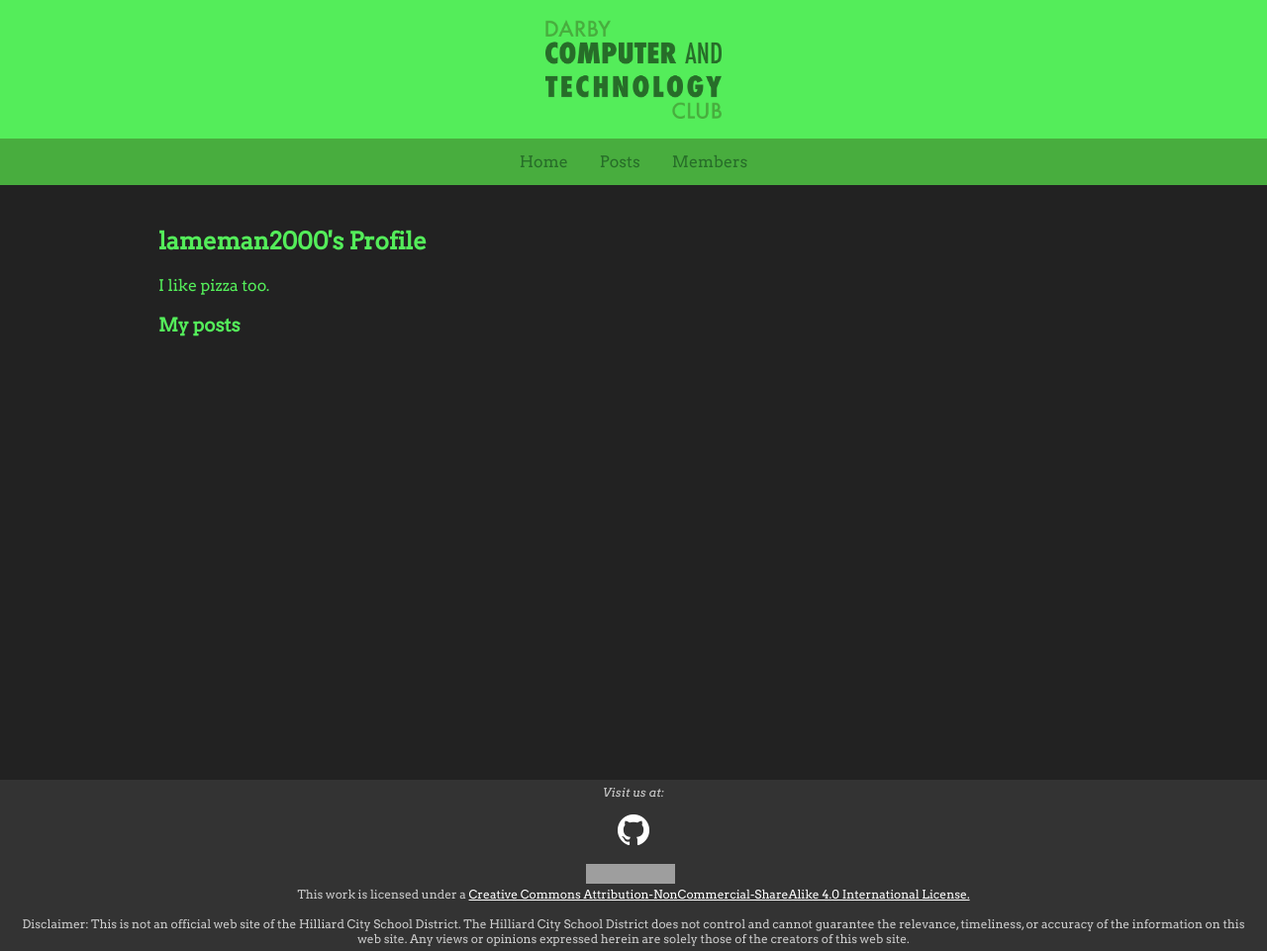
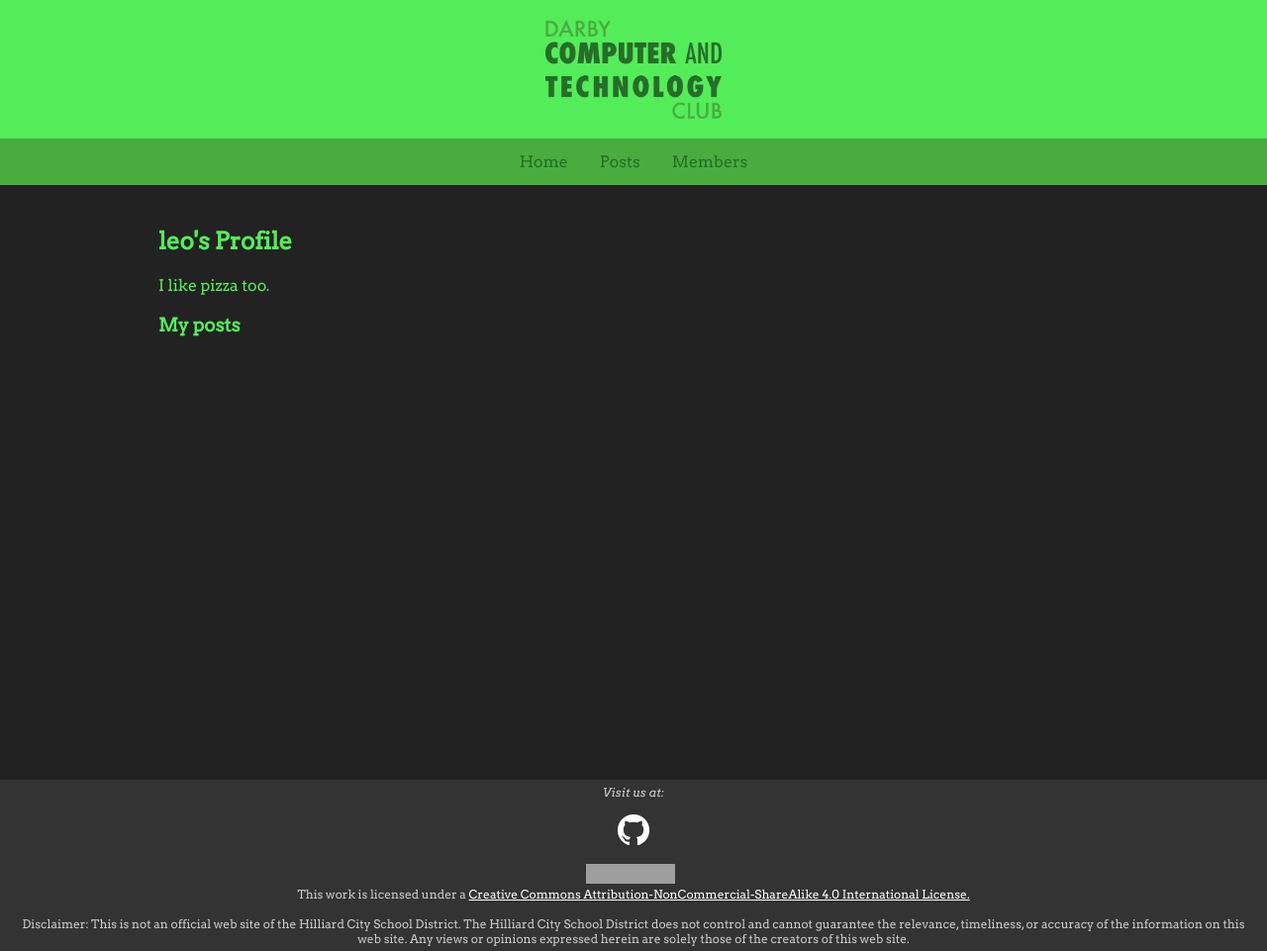
Before and after one commit to DarbyCAT/legacy, a Jekyll site: the page built from profile/leo.html, in a window 1280 px wide. Shown: the whole page at 99% size. Built offline with Jekyll 4.4.1, drawn with Linux system fonts in a browser that asks for light colours; grey boxes are pictures that could not be loaded.

Commit message:
Update leo.html

```diff
--- a/profile/leo.html
+++ b/profile/leo.html
@@ -1,6 +1,6 @@
 ---
 layout: profile
-permalink: /profile/lameman2000
-profile: lameman2000
+permalink: /profile/leo
+profile: leo
 ---
 I like pizza too.
```
